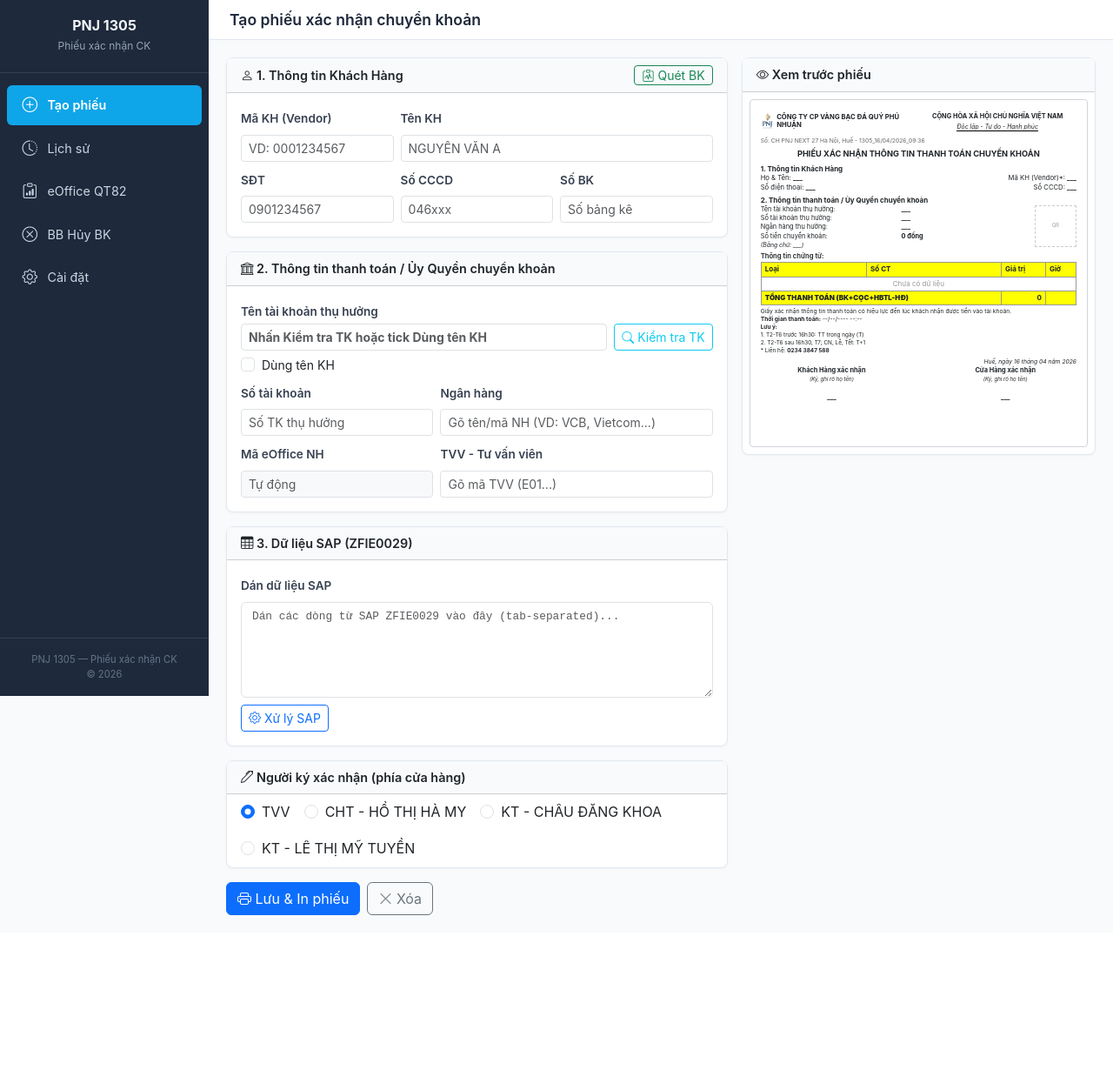
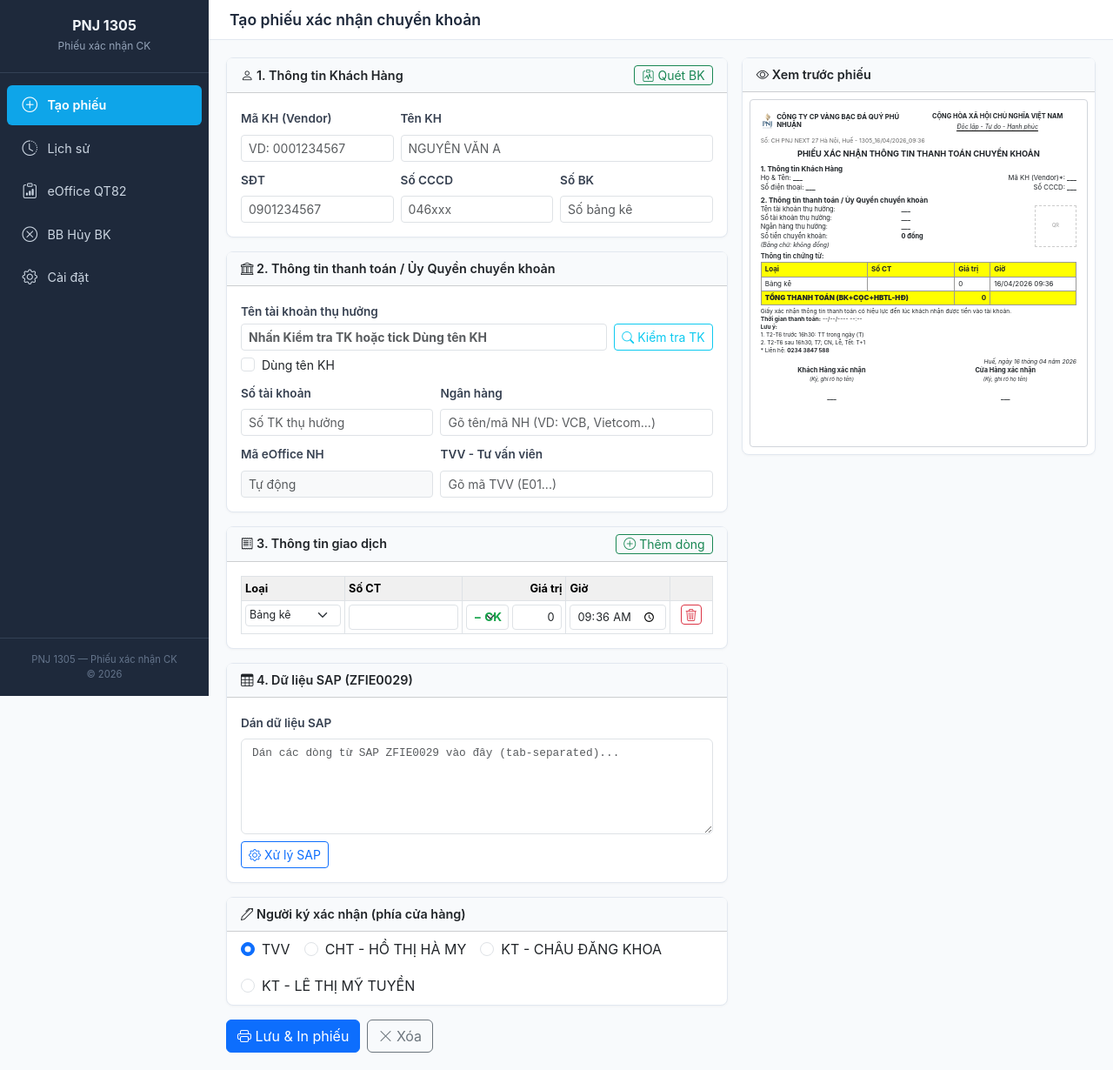
Before and after one commit to 2026millionaire/phieu-ck-pnj, a Flask app: page / in a window 1280 px wide. Shown: the whole page at 87% size. Before the commit the page ends 1052 px from the top, so only its background shows below. Run offline with Flask 3, Linux system fonts and the light colour scheme; data comes from the database, SQL or seed files in the repository; data that the repository does not hold is empty.

Commit message:
Mobile optimization + section 3/4 restructure + admin-only MBBank
- base.html: collapsible sidebar on mobile (hamburger toggle + overlay)
- settings.html: MBBank section now admin-only (hidden for non-admin users)
- index.html: hide preview panel on mobile (<992px)
- index.html: section 3 = "Thong tin giao dich" (editable table, pre-filled
  with 1 empty BK row for mobile manual input)
- index.html: section 4 = "Du lieu SAP (ZFIE0029)" (textarea + parse button)
- SAP parse in section 4 still auto-populates table in section 3

Co-Authored-By: Claude Opus 4.6 <noreply@anthropic.com>

```diff
--- a/templates/base.html
+++ b/templates/base.html
@@ -153,8 +208,14 @@
     {% block head %}{% endblock %}
 </head>
 <body>
+    <!-- Mobile sidebar toggle -->
+    <button class="sidebar-toggle" id="sidebarToggle" aria-label="Menu">
+        <i class="bi bi-list"></i>
+    </button>
+    <div class="sidebar-overlay" id="sidebarOverlay"></div>
+
     <!-- Sidebar -->
-    <nav class="sidebar">
+    <nav class="sidebar" id="sidebar">
         <div class="sidebar-brand">
             <h5>PNJ 1305</h5>
             <small>Phiếu xác nhận CK</small>
@@ -226,6 +287,19 @@
     </div>
 
     <script src="https://cdn.jsdelivr.net/npm/bootstrap@5.3.3/dist/js/bootstrap.bundle.min.js"></script>
+    <script>
+    (function() {
+        const toggle = document.getElementById('sidebarToggle');
+        const sidebar = document.getElementById('sidebar');
+        const overlay = document.getElementById('sidebarOverlay');
+        function openSidebar() { sidebar.classList.add('open'); overlay.classList.add('show'); }
+        function closeSidebar() { sidebar.classList.remove('open'); overlay.classList.remove('show'); }
+        toggle.addEventListener('click', function() { sidebar.classList.contains('open') ? closeSidebar() : openSidebar(); });
+        overlay.addEventListener('click', closeSidebar);
+        // Close sidebar when nav link clicked (mobile)
+        sidebar.querySelectorAll('.nav-link').forEach(function(link) { link.addEventListener('click', closeSidebar); });
+    })();
+    </script>
     {% block scripts %}{% endblock %}
 </body>
 </html>
--- a/templates/index.html
+++ b/templates/index.html
@@ -87,6 +87,11 @@ textarea#sap_data {
     font-weight: 700;
     font-size: 1rem;
     color: #0369a1;
+}
+
+/* Mobile: hide preview */
+@media (max-width: 991px) {
+    .preview-col { display: none !important; }
 }
 {% endblock %}
 
@@ -200,27 +205,16 @@ textarea#sap_data {
                 </div>
             </div>
 
-            <!-- SAP Data -->
+            <!-- 3. Thông tin giao dịch -->
             <div class="card mb-3">
-                <div class="card-header py-2">
-                    <i class="bi bi-table"></i> 3. Dữ liệu SAP (ZFIE0029)
-                </div>
-                <div class="card-body">
-                    <label class="form-label">Dán dữ liệu SAP</label>
-                    <textarea class="form-control" id="sap_data" rows="5"
-                              placeholder="Dán các dòng từ SAP ZFIE0029 vào đây (tab-separated)..."></textarea>
-                    <button type="button" class="btn btn-outline-primary btn-sm mt-2" id="btnParseSap">
-                        <i class="bi bi-gear"></i> Xử lý SAP
-                    </button>
-
-                    <!-- Parsed result table -->
-                    <div id="sapResult" class="mt-3 d-none">
-                        <div class="d-flex justify-content-end mb-1">
-                            <button type="button" class="btn btn-sm btn-outline-success" id="btnAddRow" title="Thêm dòng">
+                <div class="card-header py-2 d-flex justify-content-between align-items-center">
+                    <span><i class="bi bi-receipt"></i> 3. Thông tin giao dịch</span>
+                    <button type="button" class="btn btn-sm btn-outline-success py-0 px-2" id="btnAddRow" title="Thêm dòng">
                         <i class="bi bi-plus-circle"></i> Thêm dòng
                     </button>
                 </div>
-                        <table class="table table-bordered table-sm sap-table">
+                <div class="card-body">
+                    <table class="table table-bordered table-sm sap-table mb-0">
                         <thead>
                             <tr>
                                 <th style="width:22%;">Loại</th>
@@ -233,7 +227,7 @@ textarea#sap_data {
                         <tbody id="sapTableBody"></tbody>
                     </table>
 
-                        <div class="summary-box mt-2">
+                    <div class="summary-box mt-2" id="summaryBox" style="display:none;">
                         <div class="row">
                             <div class="col-6">
                                 <span class="summary-label">Tổng BK:</span>
@@ -253,7 +247,6 @@ textarea#sap_data {
                             </div>
                         </div>
                     </div>
-                    </div>
 
                     <!-- Hidden fields for chung_tu JSON -->
                     <input type="hidden" id="chung_tu_json" name="chung_tu_json" value="">
@@ -261,6 +254,21 @@ textarea#sap_data {
                     <input type="hidden" id="tong_hd" name="tong_hd" value="0">
                     <input type="hidden" id="tong_ck" name="tong_ck" value="0">
                     <input type="hidden" id="bang_chu" name="bang_chu" value="">
+                </div>
+            </div>
+
+            <!-- 4. Dữ liệu SAP -->
+            <div class="card mb-3">
+                <div class="card-header py-2">
+                    <i class="bi bi-table"></i> 4. Dữ liệu SAP (ZFIE0029)
+                </div>
+                <div class="card-body">
+                    <label class="form-label">Dán dữ liệu SAP</label>
+                    <textarea class="form-control" id="sap_data" rows="5"
+                              placeholder="Dán các dòng từ SAP ZFIE0029 vào đây (tab-separated)..."></textarea>
+                    <button type="button" class="btn btn-outline-primary btn-sm mt-2" id="btnParseSap">
+                        <i class="bi bi-gear"></i> Xử lý SAP
+                    </button>
                 </div>
             </div>
 
@@ -303,8 +311,8 @@ textarea#sap_data {
         </form>
     </div>
 
-    <!-- RIGHT: Preview -->
-    <div class="col-lg-5">
+    <!-- RIGHT: Preview (hidden on mobile) -->
+    <div class="col-lg-5 preview-col">
         <div class="preview-panel">
             <div class="card">
                 <div class="card-header py-2">
@@ -597,6 +605,7 @@ document.addEventListener('DOMContentLoaded', function() {
         const lines = raw.split('\n').filter(l => l.trim());
         const items = [];
 
+        // Parse tất cả dòng trước
         lines.forEach(function(line) {
             const cols = line.split('\t');
             if (cols.length < 3) return;
@@ -606,35 +615,62 @@ document.addEventListener('DOMContentLoaded', function() {
             const amtStr = cols[2] ? cols[2].trim() : '0';
             const salesDoc = cols[4] ? cols[4].trim() : '';
 
-            // Parse amount: remove separators, detect trailing '-'
             const isNeg = amtStr.endsWith('-');
             const cleaned = amtStr.replace(/[.,\s\-]/g, '');
             const amount = parseFloat(cleaned) || 0;
 
-            let loai, so_ct;
+            let loai;
             if (!isNeg) {
-                // Positive = Hóa đơn (phải thu)
                 loai = 'Hóa đơn';
-                so_ct = salesDoc || docNum;
             } else if (/^25\d{8}$/.test(docNum)) {
                 loai = 'Bảng kê';
-                so_ct = docNum;
             } else if (/^16\d{8}$/.test(docNum)) {
                 loai = 'Biên nhận cọc';
-                so_ct = docNum;
             } else if (/^15\d{8}$/.test(docNum)) {
                 loai = 'HBTL';
-                so_ct = docNum;
             } else if (/^26\d{8}$/.test(docNum)) {
                 loai = 'Cấn trừ công nợ';
-                so_ct = docNum;
             } else {
                 loai = 'Khác';
-                so_ct = docNum;
             }
 
             const sign = isNeg ? '-' : '+';
-            items.push({ loai, so_ct, gia_tri: amount, gio: '', sign });
+            items.push({ loai, so_ct: '', doc_num: docNum, sales_doc: salesDoc, ref: ref, gia_tri: amount, gio: '', sign });
+        });
+
+        // Match số BK (44xx) với dòng Bảng kê thực sự
+        // Nhận dạng BK: âm + 25xx + cột 2 có pattern xxxxxx/MM_PLANT
+        const soBkRaw = document.getElementById('so_bk').value.trim();
+        const bkNumbers = soBkRaw.split(/[,;\s]+/).filter(s => /^\d{10}$/.test(s)).sort();
+
+        // Lọc chỉ dòng BK thật: loai=Bảng kê + ref có dạng xxxxxx/MM_PLANT
+        const bkItems = items.filter(i => i.loai === 'Bảng kê' && /^\d{4,6}\/\d{2}_\d{4}$/.test(i.ref || ''));
+        // Sort theo số ref (phần trước /) = thứ tự phát sinh
+        bkItems.sort((a, b) => {
+            const refA = parseInt((a.ref || '').split('/')[0]) || 0;
+            const refB = parseInt((b.ref || '').split('/')[0]) || 0;
+            return refA - refB;
+        });
+
+        if (bkNumbers.length > 0 && bkItems.length > 0 && bkNumbers.length !== bkItems.length) {
+            alert('Số lượng BK nhập (' + bkNumbers.length + ') không khớp dữ liệu SAP (' + bkItems.length + ' dòng Bảng kê).\nVui lòng kiểm tra lại ô Số BK hoặc dữ liệu SAP.');
+        }
+
+        bkItems.forEach(function(item, idx) {
+            item.so_ct = bkNumbers[idx] || item.doc_num;
+        });
+
+        // Các dòng BK không match pattern ref → fallback
+        items.forEach(function(item) {
+            if (item.loai === 'Hóa đơn') {
+                item.so_ct = item.sales_doc || item.doc_num;
+            } else if (item.so_ct === '') {
+                if (item.loai === 'Bảng kê' && bkNumbers.length === 1) {
+                    item.so_ct = bkNumbers[0];  // chỉ có 1 BK → dùng luôn
+                } else {
+                    item.so_ct = item.doc_num;
+                }
+            }
         });
 
         if (!items.length) { alert('Không nhận diện được chứng từ.'); return; }
@@ -757,7 +793,9 @@ document.addEventListener('DOMContentLoaded', function() {
         document.querySelectorAll('.pv-tong_ck').forEach(el => el.textContent = formatNum(totalCK));
         document.querySelectorAll('.pv-bang_chu').forEach(el => el.textContent = '(Bằng chữ: ' + numberToVietnamese(totalCK) + ' đồng)');
 
-        document.getElementById('sapResult').classList.remove('d-none');
+        // Show summary box if any item has value
+        const hasData = sapItems.some(i => i.gia_tri > 0);
+        document.getElementById('summaryBox').style.display = hasData ? '' : 'none';
         updateQR();
     }
 
@@ -839,9 +877,12 @@ document.addEventListener('DOMContentLoaded', function() {
     // ===== THÊM DÒNG THỦ CÔNG =====
     document.getElementById('btnAddRow').addEventListener('click', function() {
         sapItems.push({ loai: 'Bảng kê', so_ct: '', gia_tri: 0, gio: '', sign: '-' });
-        document.getElementById('sapResult').classList.remove('d-none');
         renderSapTable(sapItems);
     });
+
+    // ===== KHỞI TẠO 1 DÒNG BK TRỐNG (cho mobile nhập tay) =====
+    sapItems = [{ loai: 'Bảng kê', so_ct: '', gia_tri: 0, gio: '', sign: '-' }];
+    renderSapTable(sapItems);
 
     // ===== KIỂM TRA TÀI KHOẢN (MBBank Lookup) =====
     function removeDiacritics(str) {
@@ -1015,7 +1056,6 @@ document.addEventListener('DOMContentLoaded', function() {
     document.getElementById('btnClear').addEventListener('click', function() {
         if (confirm('Xóa toàn bộ dữ liệu trên form?')) {
             document.getElementById('phieuForm').reset();
-            document.getElementById('sapResult').classList.add('d-none');
             document.querySelectorAll('[class^="pv-"]').forEach(el => el.textContent = '___');
             document.querySelectorAll('.pv-tong_ck').forEach(el => el.textContent = '0');
             document.getElementById('previewCTBody').innerHTML = '<tr><td colspan="4" style="text-align:center;color:#999;">Chưa có dữ liệu</td></tr>';
@@ -1023,6 +1063,10 @@ document.addEventListener('DOMContentLoaded', function() {
             document.getElementById('bank_search').value = '';
             document.getElementById('bank_eoffice').value = '';
             document.getElementById('tvv_search').value = '';
+            document.getElementById('summaryBox').style.display = 'none';
+            // Reset to 1 empty BK row
+            sapItems = [{ loai: 'Bảng kê', so_ct: '', gia_tri: 0, gio: '', sign: '-' }];
+            renderSapTable(sapItems);
         }
     });
 });
```
Also changed, not shown: other parts of templates/base.html (+55 -0 lines), templates/settings.html (+9 -4 lines). Lines whose indentation alone changed are shown as unchanged.
